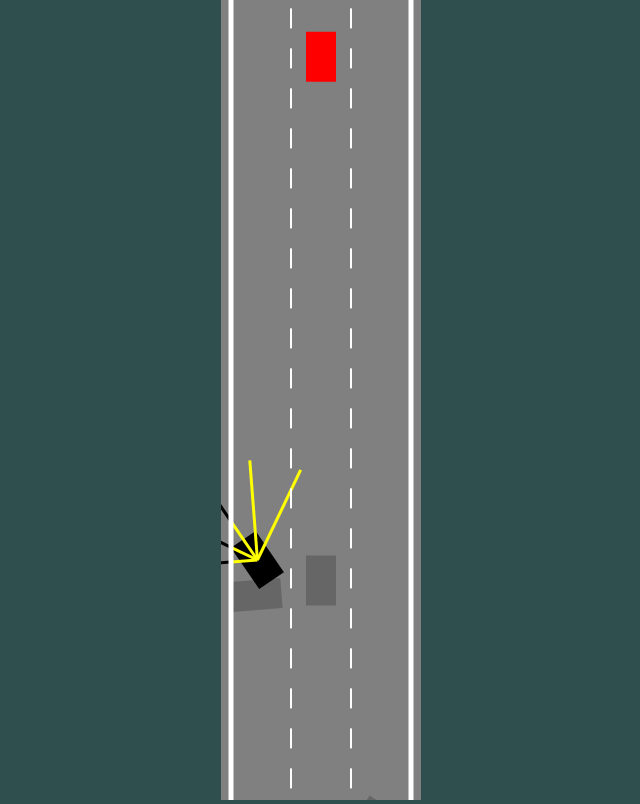
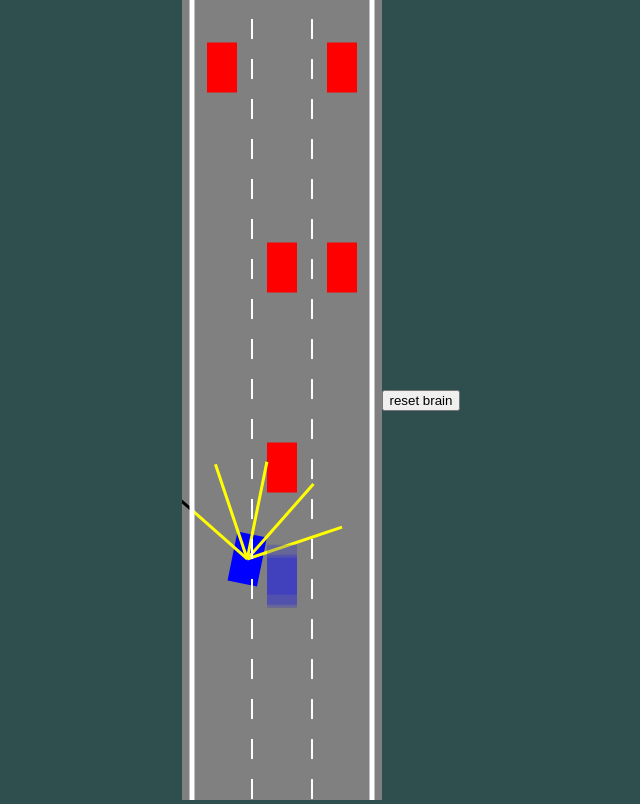
Before and after one commit to nicklitvin/neuralNetworkCar, a plain HTML site: page index.html in a window 1280 px wide. Shown: the whole page, without its empty margins (319-959 px from the left). Drawn offline with Linux system fonts and the light colour scheme.

Commit message:
added brain mutation

```diff
--- a/index.html
+++ b/index.html
@@ -5,6 +5,8 @@
 </head>
 <body>
     <canvas id="myCanvas"></canvas>
+    <button onclick="discardBrain()">reset brain</button>
+
     <script src="/out/modules/neuralNetwork.js"></script>
     <script src="./out/modules/neuronLevel.js"></script>
     <script src="out/modules/intersection.js"></script>
--- a/out/main.js
+++ b/out/main.js
@@ -3,14 +3,15 @@ canvas.width = 200;
 canvas.height = window.innerHeight;
 const LANE_COUNT = 3;
 const START_LANE = 2;
-const SMART_CARS_NUM = 10;
-const MUTATE_CONSTANT = 0.1;
+const SMART_CARS_NUM = 100;
+const MUTATE_CONSTANT = 1;
 const STORAGE_BRAIN = "bestBrain";
 const STORAGE_Y = "bestY";
+const TIME_LIMIT_SEC = 5;
 let timeLimit = false;
 setTimeout(() => {
     timeLimit = true;
-}, 10000);
+}, TIME_LIMIT_SEC * 1000);
 const ctx = canvas.getContext("2d");
 const road = new Road(canvas.width / 2, canvas.height / 2, canvas.width - 20, canvas.height * 100, LANE_COUNT);
 const smartCars = generateCars(SMART_CARS_NUM);
@@ -23,19 +24,21 @@ const dummyCars = [
 ];
 function saveBestBrain() {
     let highScore = localStorage.getItem(STORAGE_Y);
-    smartCars.sort((a, b) => (a.location.y - b.location.y));
-    if (!highScore || smartCars[0].location.y < Number(highScore)) {
-        localStorage.setItem(STORAGE_BRAIN, JSON.stringify(smartCars[0].brain));
-        localStorage.setItem(STORAGE_Y, String(smartCars[0].location.y));
+    let smartSorted = smartCars.sort((a, b) => (b.carsPassed - a.carsPassed));
+    if (!highScore || smartSorted[0].carsPassed < Number(highScore)) {
+        localStorage.setItem(STORAGE_BRAIN, JSON.stringify(smartSorted[0].brain));
+        localStorage.setItem(STORAGE_Y, String(smartSorted[0].carsPassed));
     }
 }
 function generateCars(num) {
-    // let brain : NeuralNetwork = JSON.parse(localStorage.getItem(STORAGE_BRAIN));
-    let brain = null;
     let cars = [];
     for (let i = 0; i < num; i++) {
-        cars.push(new Car(road.getLaneXval(2), 1000, false, brain));
-        NeuralNetwork.mutate(brain, MUTATE_CONSTANT);
+        let brain = JSON.parse(localStorage.getItem(STORAGE_BRAIN));
+        let car = new Car(road.getLaneXval(2), 1000, false, brain);
+        cars.push(car);
+        if (brain) {
+            NeuralNetwork.mutate(brain, MUTATE_CONSTANT);
+        }
     }
     return cars;
 }
@@ -53,6 +56,9 @@ function animate() {
     for (let i = 0; i < smartCars.length; i++) {
         let car = smartCars[i];
         car.update(borders);
+        if (!car.damaged) {
+            car.updateCarsPassed(dummyCars);
+        }
         if (i == 0) {
             ctx.globalAlpha = 1;
             car.draw(ctx, true);
@@ -81,4 +87,9 @@ function areAllDead() {
     }
     return true;
 }
+function discardBrain() {
+    console.log("Discard");
+    localStorage.removeItem(STORAGE_BRAIN);
+    localStorage.removeItem(STORAGE_Y);
+}
 animate();
--- a/out/modules/car.js
+++ b/out/modules/car.js
@@ -15,6 +15,7 @@ class Car {
         this.maxSpeed = 3;
         this.friction = 0.97;
         this.damaged = false;
+        this.carsPassed = 0;
         this.location = new Coordinate(x, y);
         this.isDummy = isDummy;
         this.controls = new Controls(this.isDummy);
@@ -30,7 +31,8 @@ class Car {
                 this.brain = brain;
             }
             else {
-                this.brain = new NeuralNetwork([this.sensor.rayCount, 10, 4]);
+                this.networkNodeCounts = [this.sensor.rayCount, 10, 4];
+                this.brain = new NeuralNetwork(this.networkNodeCounts);
             }
         }
     }
@@ -61,6 +63,14 @@ class Car {
             const offsets = this.sensor.getRayValues().map(x => 1 - x);
             const out = NeuralNetwork.feedForward(offsets, this.brain);
             this.controls.applyInput(out);
+        }
+    }
+    updateCarsPassed(dummyCars) {
+        this.carsPassed = 0;
+        for (let car of dummyCars) {
+            if (this.location.y < car.location.y) {
+                this.carsPassed += 1;
+            }
         }
     }
     updateDamage(borders) {
--- a/out/modules/neuralNetwork.js
+++ b/out/modules/neuralNetwork.js
@@ -8,12 +8,15 @@ class NeuralNetwork {
     }
     static feedForward(givenInputs, network) {
         let outputs = NeuronLevel.feedForward(givenInputs, network.levels[0]);
-        for (let i = 1; i < network.levels.length; i++) {
+        for (let i = 1; i < network.levels.length - 1; i++) {
             outputs = NeuronLevel.feedForward(outputs, network.levels[i]);
         }
         return outputs;
     }
     static mutate(network, constant) {
-        return network;
+        for (let level of network.levels) {
+            NeuronLevel.mutateOutputThresh(level, constant);
+            NeuronLevel.mutateWeights(level, constant);
+        }
     }
 }
--- a/out/modules/neuronLevel.js
+++ b/out/modules/neuronLevel.js
@@ -3,7 +3,7 @@ class NeuronLevel {
         this.weights = [];
         this.inputNodes = new Array(inputNum);
         this.outputNodes = new Array(outputNum);
-        this.outputBiases = new Array(outputNum);
+        this.outputThresh = new Array(outputNum);
         for (let i = 0; i < inputNum; i++) {
             this.weights.push(new Array(outputNum));
         }
@@ -16,7 +16,7 @@ class NeuronLevel {
             }
         }
         for (let j = 0; j < level.outputNodes.length; j++) {
-            level.outputBiases[j] = Math.random() * 2 - 1;
+            level.outputThresh[j] = Math.random() * 2 - 1;
         }
     }
     static feedForward(inputVals, level) {
@@ -29,10 +29,22 @@ class NeuronLevel {
                 sum += level.inputNodes[i] * level.weights[i][j];
             }
             level.outputNodes[j] = 0;
-            if (sum >= level.outputBiases[j]) {
+            if (sum >= level.outputThresh[j]) {
                 level.outputNodes[j] = 1;
             }
         }
         return level.outputNodes;
     }
+    static mutateOutputThresh(level, constant) {
+        for (let i = 0; i < level.outputThresh.length; i++) {
+            level.outputThresh[i] += (Math.random() * 2 - 1) * constant;
+        }
+    }
+    static mutateWeights(level, constant) {
+        for (let i = 0; i < level.weights.length; i++) {
+            for (let j = 0; j < level.weights[i].length; j++) {
+                level.weights[i][j] += (Math.random() * 2 - 1) * constant;
+            }
+        }
+    }
 }
--- a/style.css
+++ b/style.css
@@ -2,7 +2,9 @@ body {
     margin: 0;
     background: darkslategray;
     overflow: hidden;
-    text-align: center;
+    align-items: center;
+    justify-content: center;
+    display: flex;
 }
 #myCanvas {
     background: gray;
--- a/todo.txt
+++ b/todo.txt
@@ -1,4 +1,6 @@
-mutate results
+TODO
+fix mutation process
+add comments, clean public/private
 
 variant speeds
 stay in lane condition
```
Also changed, not shown: main.ts (+25 -11 lines), modules/car.ts (+14 -1 lines), modules/neuralNetwork.ts (+6 -3 lines), modules/neuronLevel.ts (+22 -8 lines).
